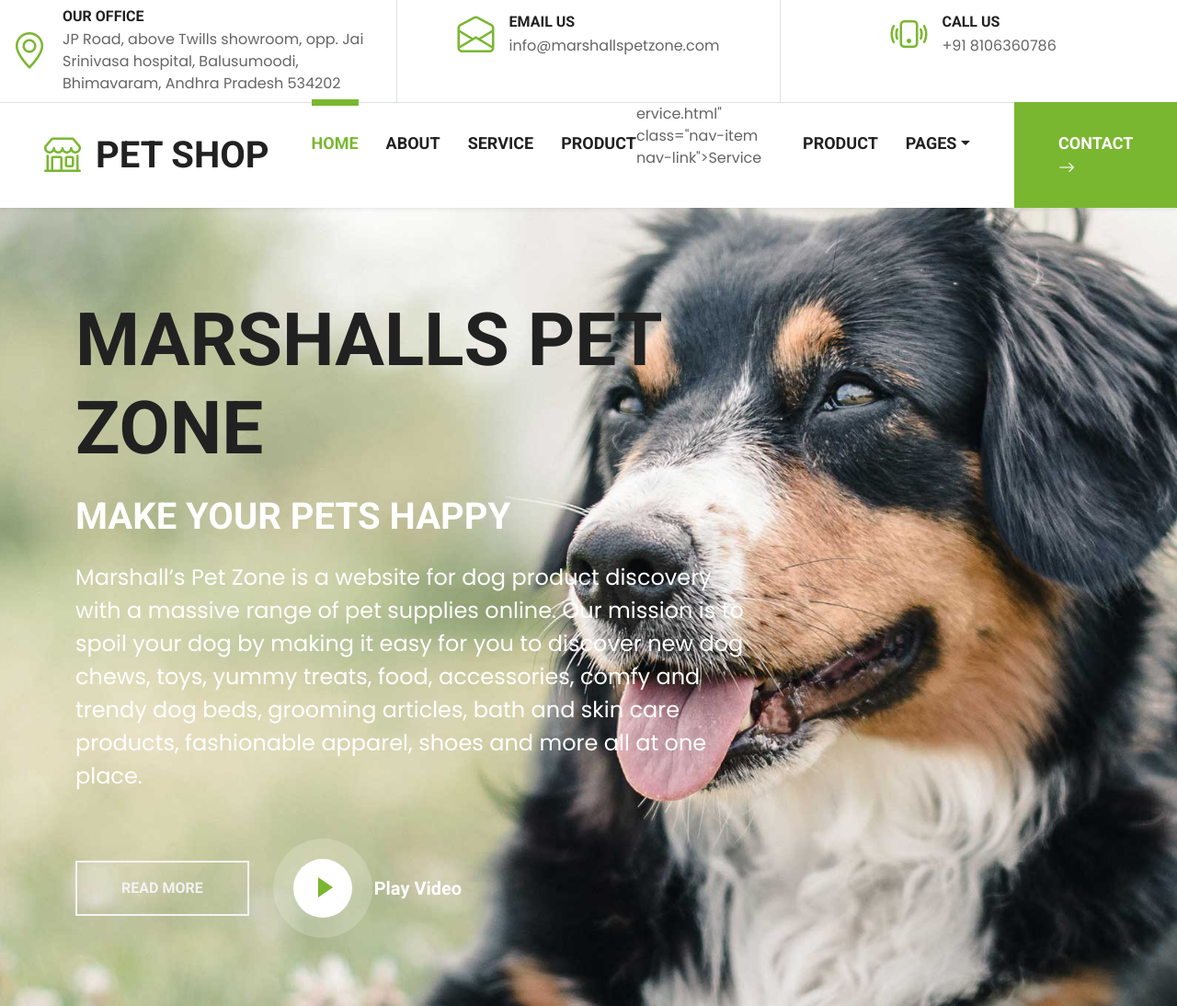
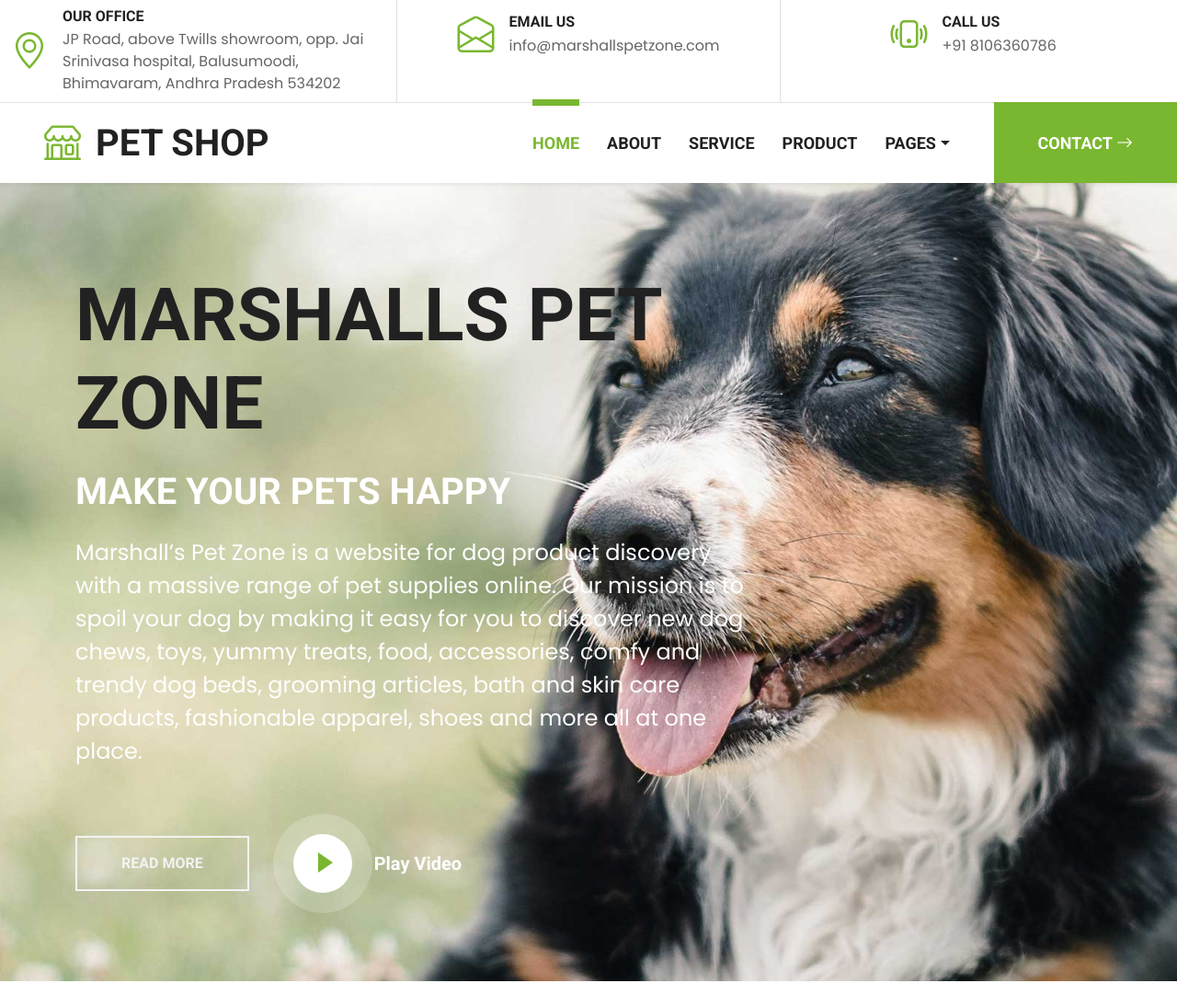
Before and after one commit to pagollugracy/Petshop, a plain HTML site: page index.html in a window 1280 px wide. Shown: the top 1094 px of the page at 92% size. Drawn offline with nearby package versions, Linux system fonts and the light colour scheme; files that its build step writes are made by us from their sources; a script that the page names is missing; a web font is replaced by a local one.

Commit message:
Add files via upload

```diff
--- a/index.html
+++ b/index.html
@@ -78,9 +78,6 @@
                 <a href="index.html" class="nav-item nav-link active">Home</a>
                 <a href="about.html" class="nav-item nav-link">About</a>
                 <a href="service.html" class="nav-item nav-link">Service</a>
-                <a href="product.html" class="nav-item nav-link">Product</a>
-
-ervice.html" class="nav-item nav-link">Service</a>
                 <a href="product.html" class="nav-item nav-link">Product</a>
                 <div class="nav-item dropdown">
                     <a href="#" class="nav-link dropdown-toggle" data-bs-toggle="dropdown">Pages</a>
```
